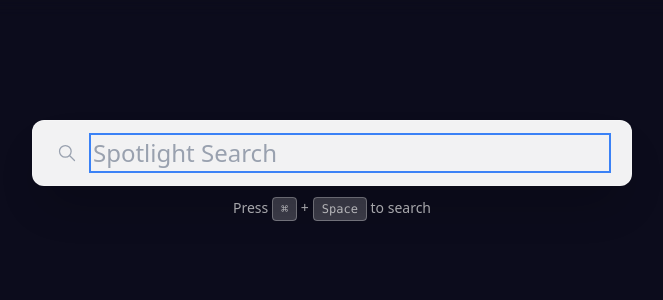
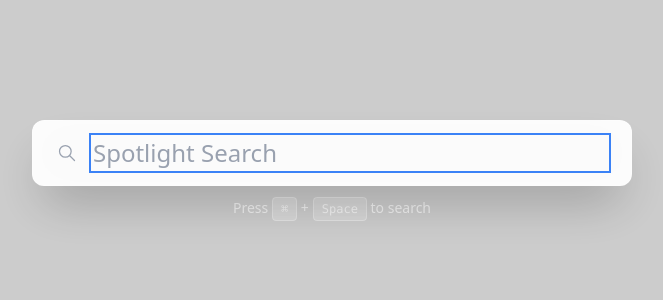
Before and after one commit to harshpreet931/agent-spotlight, a Next.js app: page / in a window 1280 px wide. Shown: the top 300 px of the page, without its empty margins (308-971 px from the left). Built offline with nearby package versions, Linux system fonts and the light colour scheme.

Commit message:
fix: change body background to transparent for improved styling

```diff
--- a/src/app/globals.css
+++ b/src/app/globals.css
@@ -23,7 +23,7 @@
 }
 
 body {
-  background: #0f0f23;
+  background: transparent;
   color: var(--foreground);
   font-family: var(--font-sans), system-ui, sans-serif;
   font-feature-settings: "rlig" 1, "calt" 1;
```
